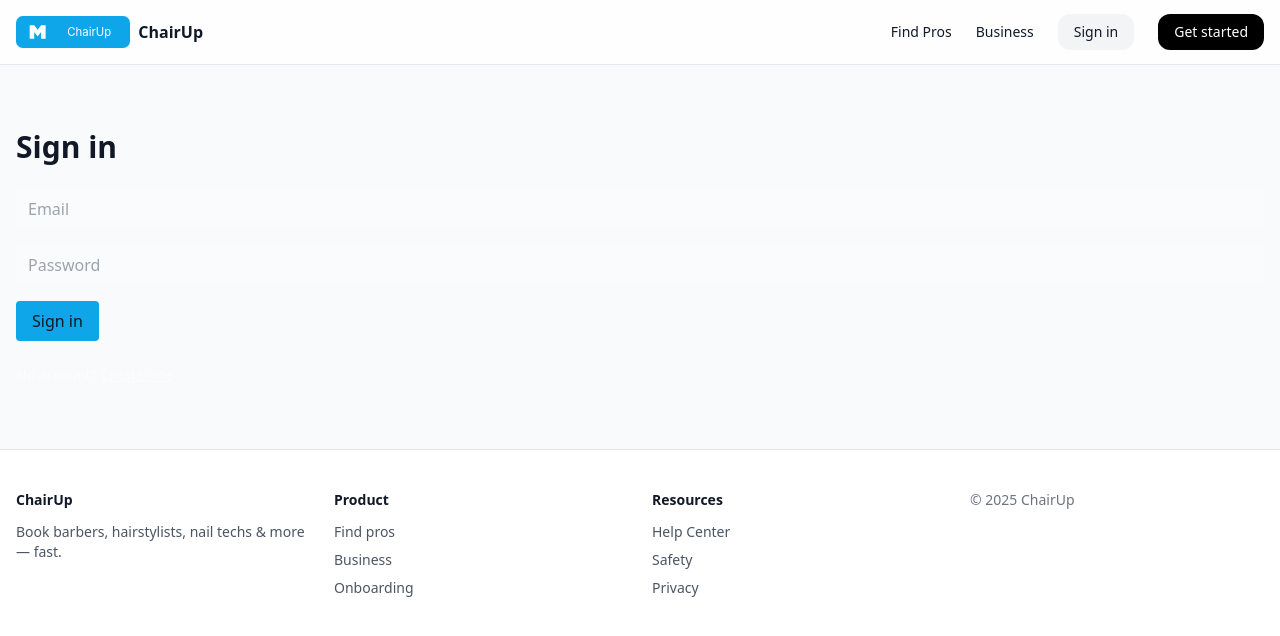
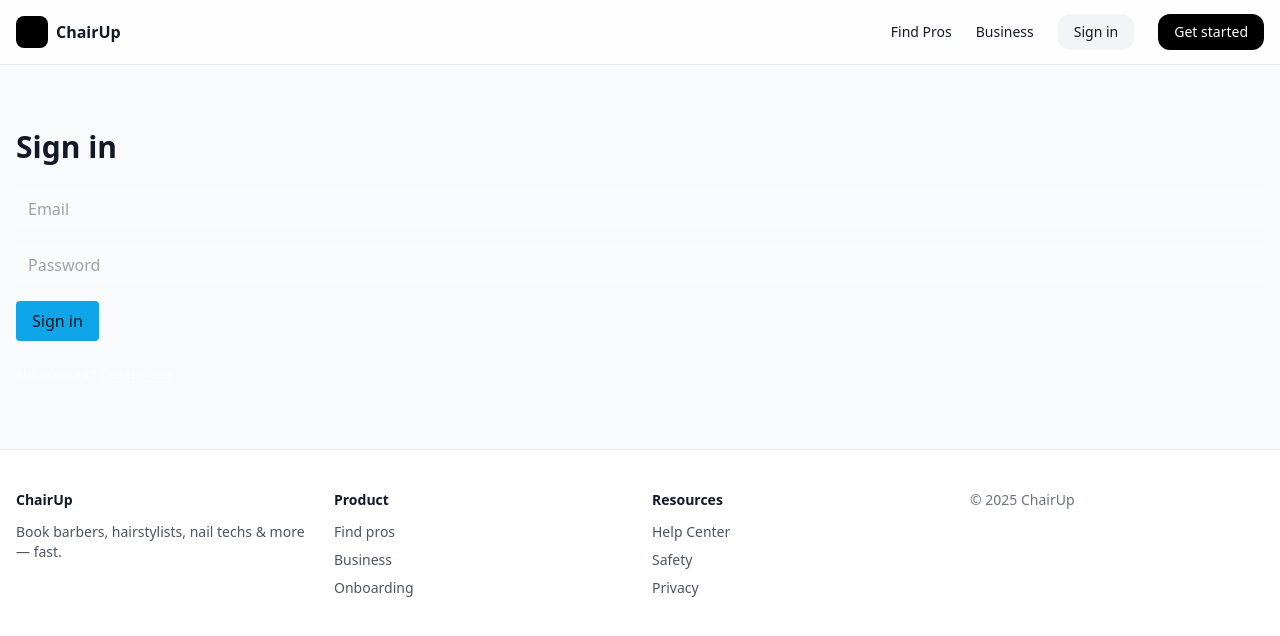
Before and after one commit to Rivanhindaia/ChairUpAi, a Next.js app in the folder ChairUp/: page /sign-in in a window 1280 px wide. Shown: the top 636 px of the page. Built offline with nearby package versions, Linux system fonts and the light colour scheme; no server answers.

Commit message:
Update layout.tsx

```diff
--- a/ChairUp/app/layout.tsx
+++ b/ChairUp/app/layout.tsx
@@ -14,12 +14,12 @@ export default function RootLayout({ children }: { children: React.ReactNode })
         <header className="sticky top-0 z-40 bg-white/80 backdrop-blur border-b border-gray-200">
           <nav className="container flex items-center gap-6 h-16">
             <Link href="/" className="flex items-center gap-2 font-semibold">
-              <img src="/logo.svg" alt="ChairUp" className="h-8 w-auto" />
+              <span className="inline-block h-8 w-8 rounded-lg bg-black" />
               <span className="hidden sm:block">ChairUp</span>
             </Link>
             <div className="ml-auto hidden md:flex items-center gap-6 text-sm">
-              <Link href="/customer" className="hover:text-brand">Find Pros</Link>
-              <Link href="/dashboard" className="hover:text-brand">Business</Link>
+              <Link href="/customer" className="hover:text-black">Find Pros</Link>
+              <Link href="/dashboard" className="hover:text-black">Business</Link>
               <Link href="/sign-in" className="btn btn-ghost">Sign in</Link>
               <Link href="/sign-up" className="btn btn-primary">Get started</Link>
             </div>
```
